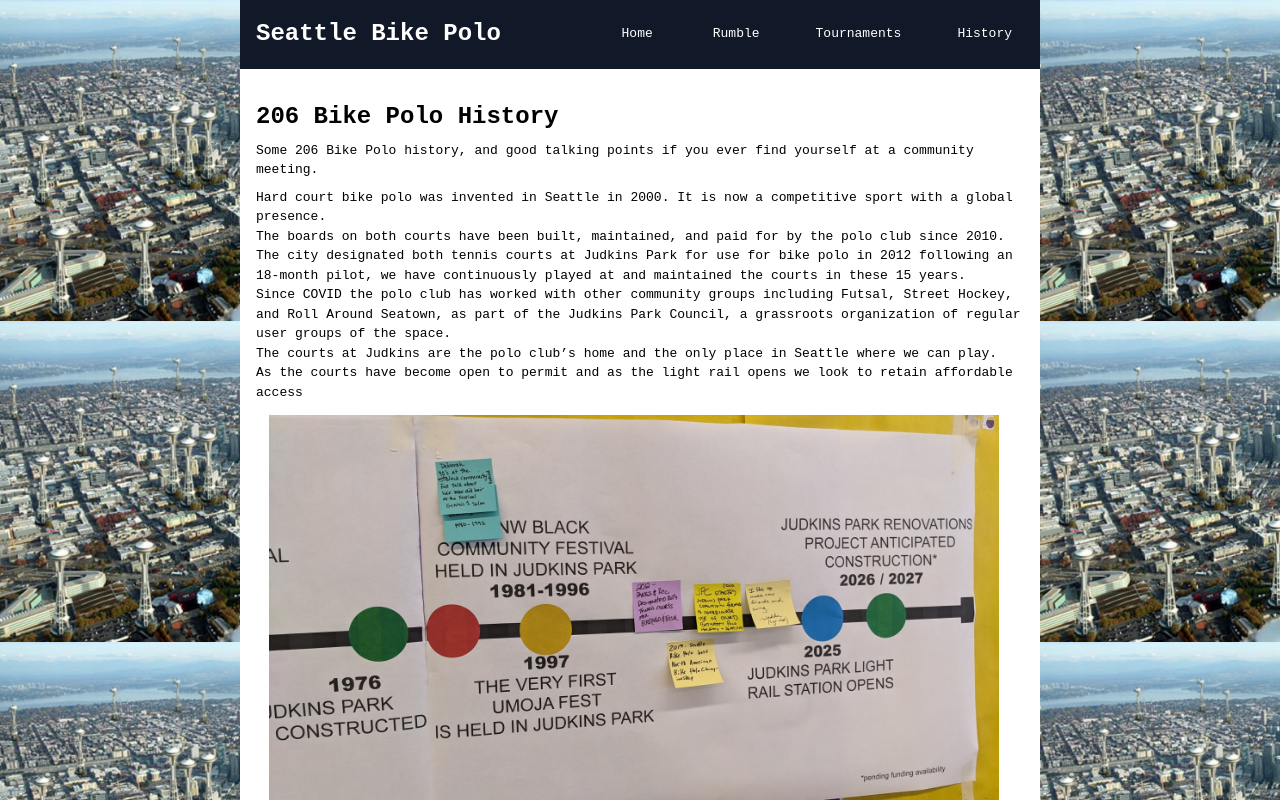
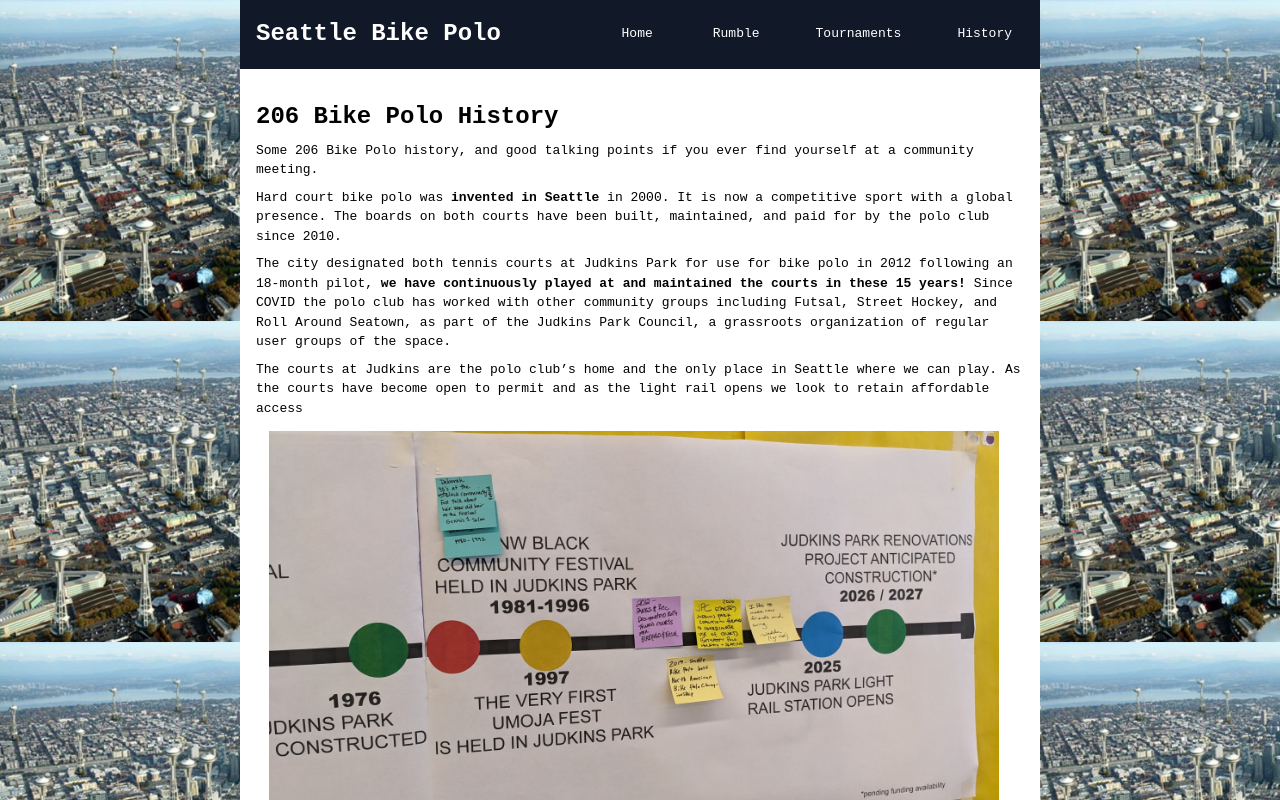
Before and after one commit to geluso/206bikepolo.com, a Next.js app: page /history in a window 1280 px wide. Shown: the top 800 px of the page. Built offline with nearby package versions, Linux system fonts and the light colour scheme.

Commit message:
Refactor the history section to be slightly more readible, needs work

```diff
--- a/app/history/page.tsx
+++ b/app/history/page.tsx
@@ -3,29 +3,35 @@ import Image from "next/image";
 import judkinsPoloHistory from '../../public/img/judkins_polo_history.jpg'
 
 export default function Page() {
-  return <div>
-    <h2 className="my-2 text-2xl font-extrabold">206 Bike Polo History</h2>
+  return <div className="mb-10">
+    <h2 className=" my-2 text-2xl font-extrabold">206 Bike Polo History</h2>
     <p className="mb-2">
       Some 206 Bike Polo history, and good talking points
       if you ever find yourself at a community meeting.
     </p>
 
-    <ul>
-      <li>Hard court bike polo was invented in Seattle in 2000. It is now a competitive sport with a global presence.</li>
-      <li>The boards on both courts have been built, maintained, and paid for by the polo club since 2010.</li>
-      <li>The city designated both tennis courts at Judkins Park for use for bike polo in 2012 following an 18-month pilot, we have continuously played at and maintained the courts in these 15 years.</li>
-      <li>Since COVID the polo club has worked with other community groups including Futsal, Street Hockey, and Roll Around Seatown, as part of the Judkins Park Council, a grassroots organization of regular user groups of the space.</li>
-      <li>The courts at Judkins are the polo club’s home and the only place in Seattle where we can play.</li>
-      <li>As the courts have become open to permit and as the light rail opens we look to retain affordable access</li>
-    </ul>
+      Hard court bike polo was <strong>invented in Seattle</strong> in 2000. It is now a competitive sport with a global presence.
+
+      The boards on both courts have been built, maintained, and paid for by the polo club since 2010.
+
+      <p className="mt-2">
+      The city designated both tennis courts at Judkins Park for use for bike polo in 2012 following an 18-month pilot, <strong>we have continuously played at and maintained the courts in these 15 years! </strong>
+
+      Since COVID the polo club has worked with other community groups including Futsal, Street Hockey, and Roll Around Seatown, as part of the Judkins Park Council, a grassroots organization of regular user groups of the space.
+      </p>
+      <p className="mt-2">
+      The courts at Judkins are the polo club’s home and the only place in Seattle where we can play.
+
+      As the courts have become open to permit and as the light rail opens we look to retain affordable access
+      </p>
     <div>
       <Image src={judkinsPoloHistory} alt="Judkins Park Bike Polo history community meeting poster timeline" />
     </div>
 
     <h2 className="my-2 text-2xl font-extrabold">Other Clubs</h2>
-
-
-
+    <p className="pb-5">
+      See <a href="/tournaments" className="text-blue-500">Tournaments page</a> for links to other clubs.
+    </p>
 
   </div>
 }
```
